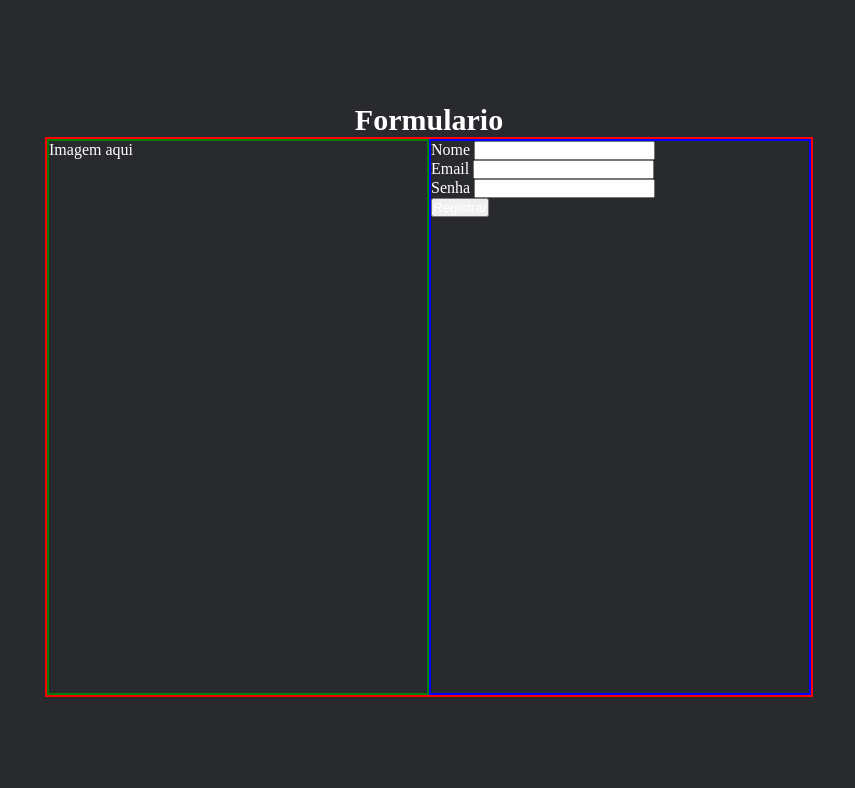
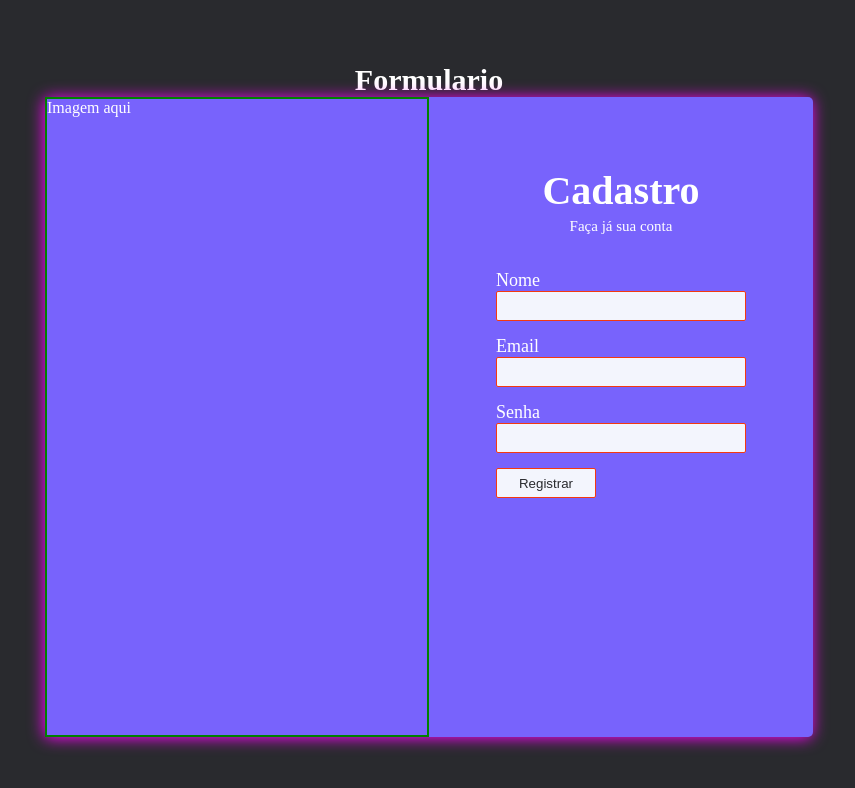
Before and after one commit to FernandoCMF/JavaScript, a plain HTML site: page Formulario/index.html in a window 1280 px wide. Shown: the whole page, without its empty margins (211-1066 px from the left). Drawn offline with Linux system fonts and the light colour scheme.

Commit message:
editando formulario

```diff
--- a/Formulario/index.html
+++ b/Formulario/index.html
@@ -13,22 +13,24 @@
       <section class="content">
         <div class="contentPicture">Imagem aqui</div>
         <div class="contentForm">
-          <form action="">
-            <div>
+          <h2>Cadastro</h2>
+          <p>Faça já sua conta</p>
+          <form class="form" action="">
+            <div class="itemForm">
               <label for="name">Nome</label>
               <input type="text" id="name" />
             </div>
-            <div>
+            <div class="itemForm">
               <label for="email">Email</label>
               <input type="email" id="email" />
             </div>
-            <div>
+            <div class="itemForm">
               <label for="password">Senha</label>
               <input type="password" id="password" />
             </div>
 
-            <div class="button">
-              <button type="submit">Registrar</button>
+            <div>
+              <button class="button" type="submit">Registrar</button>
             </div>
           </form>
         </div>
--- a/Formulario/sass/style.scss
+++ b/Formulario/sass/style.scss
@@ -27,10 +27,14 @@ body {
 }
 
 .content {
-  border: 2px solid red;
+  background-color: #7863fc;
   width: 60%;
-  height: 70%;
+  height: 80%;
   display: flex;
+  border-radius: 5px;
+  -webkit-box-shadow: -1px 1px 16px 0.05px rgba(255, 0, 255, 1);
+  -moz-box-shadow: -1px 1px 16px 0.05px rgba(255, 0, 255, 1);
+  box-shadow: -1px 1px 16px 0.05px rgba(255, 0, 255, 1);
 
   .contentPicture {
     border: 2px solid green;
@@ -39,8 +43,51 @@ body {
   }
 
   .contentForm {
-    border: 2px solid blue;
     width: 50%;
     height: 100%;
+    display: flex;
+    align-items: center;
+    flex-direction: column;
+
+    h2 {
+      margin-top: 70px;
+      font-size: 4rem;
+    }
+    p {
+      font-size: 15px;
+      margin-top: 4px;
+    }
+
+    .form {
+      margin-top: 2rem;
+
+      .itemForm {
+        display: flex;
+        flex-direction: column;
+        margin: 15px 0 15px 0px;
+
+        label {
+          font-size: 18px;
+        }
+        input {
+          color: #292a2e;
+          width: 25rem;
+          height: 30px;
+          background-color: #f3f5fd;
+          border: 1px solid #f43910;
+          border-radius: 2px;
+          outline: none;
+          padding-left: 10px;
+        }
+      }
+      .button {
+        color: #292a2e;
+        height: 30px;
+        width: 100px;
+        background-color: #f3f5fd;
+        border: 1px solid #f43910;
+        border-radius: 2px;
+      }
+    }
   }
 }
```
Also changed, not shown: Formulario/css/style.css, 1 other file.
